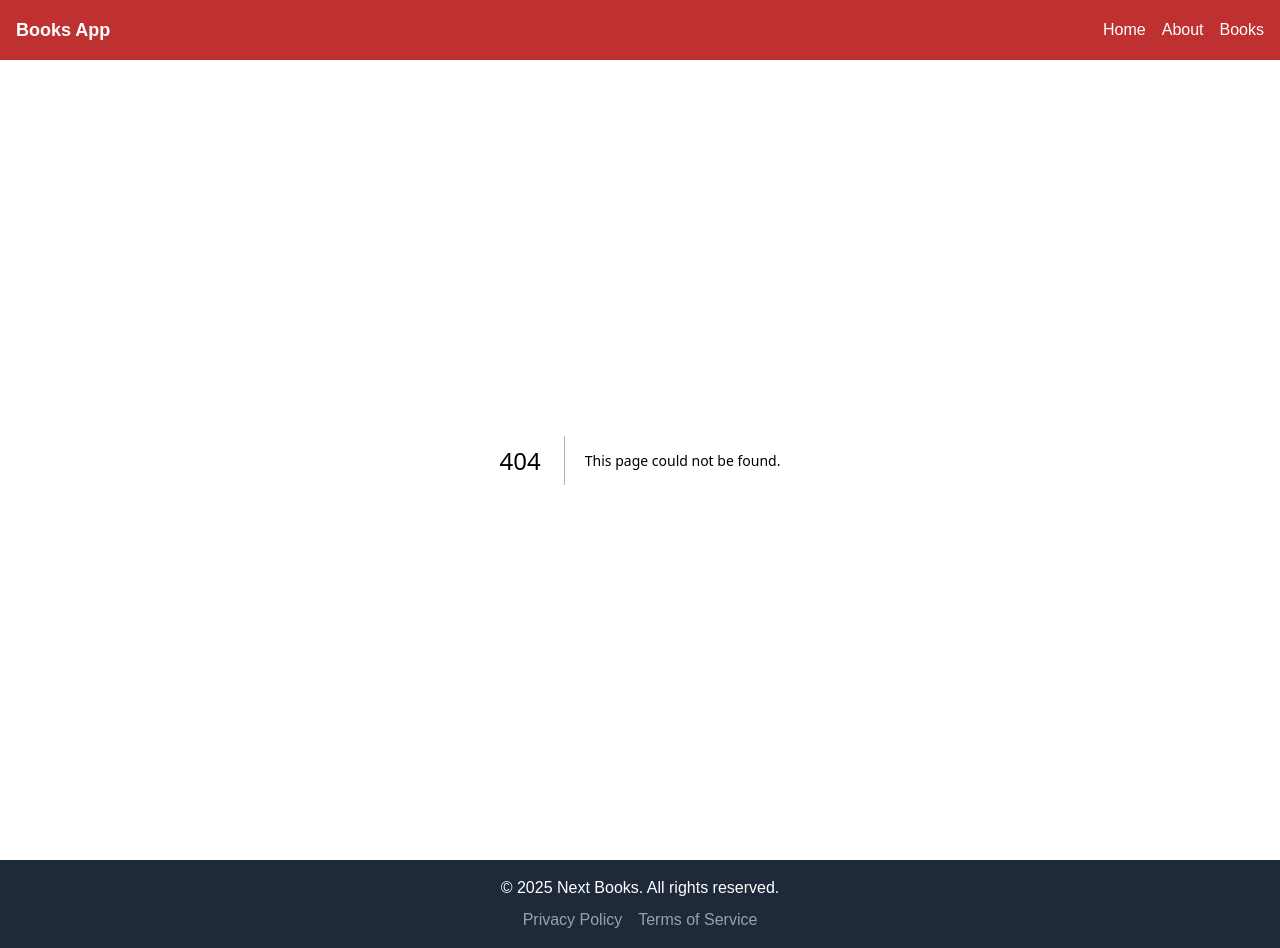
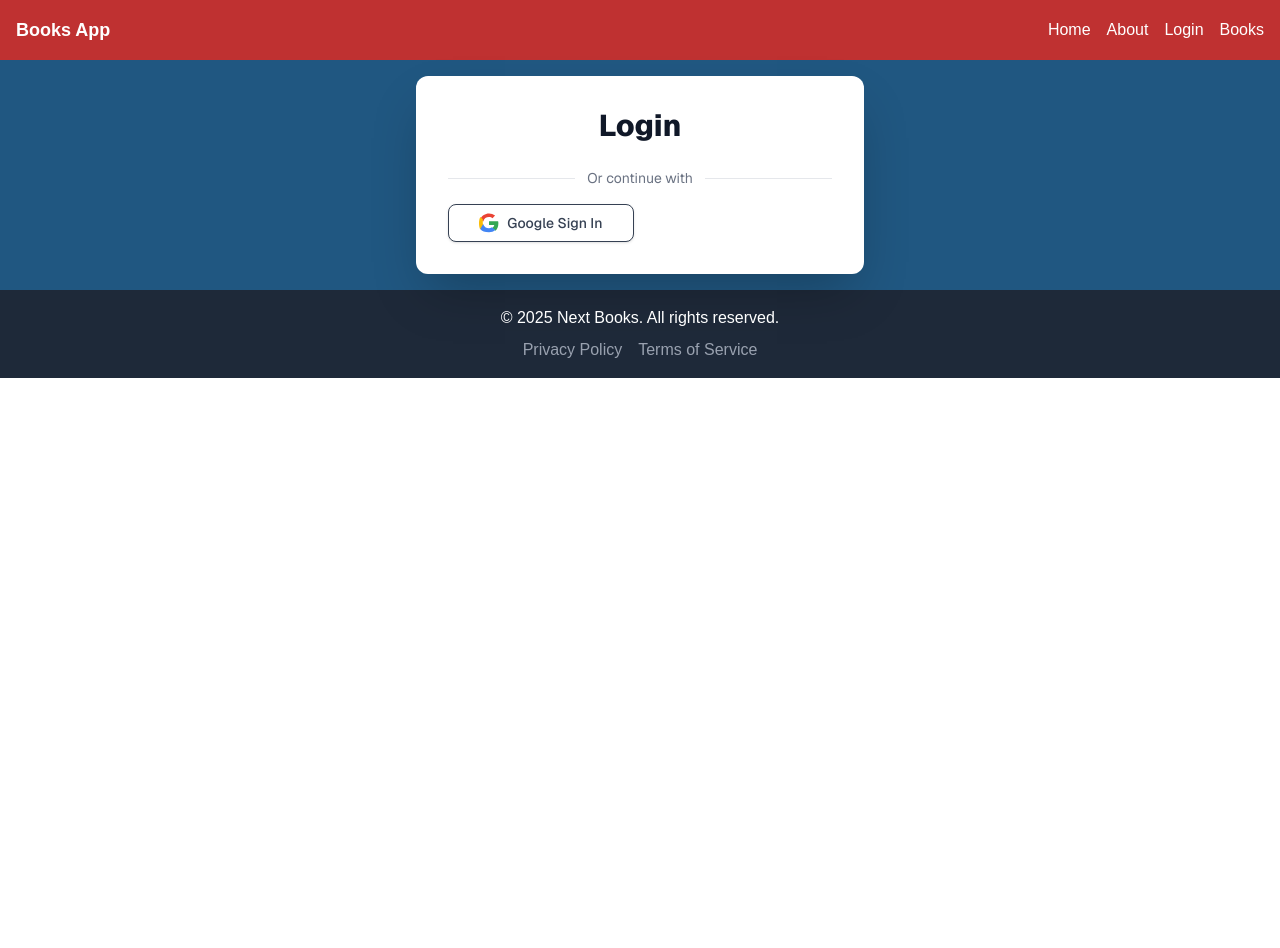
Before and after one commit to Apfirebolt/next_books, a Next.js app: page /login in a window 1280 px wide. Before the commit this address had no page. After the commit the page ends 800 px from the top, so only its background shows below. Built offline with nearby package versions, Linux system fonts and the light colour scheme; no server answers.

Commit message:
feat: added Google auth

```diff
--- a/package.json
+++ b/package.json
@@ -12,6 +12,7 @@
     "axios": "^1.8.3",
     "framer-motion": "^12.5.0",
     "next": "15.2.2",
+    "next-auth": "^4.24.11",
     "react": "^19.0.0",
     "react-dom": "^19.0.0",
     "zustand": "^5.0.3"
--- /dev/null
+++ b/src/app/api/auth/[...nextauth]/route.js
@@ -0,0 +1,43 @@
+import NextAuth from "next-auth";
+import Google from "next-auth/providers/google";
+
+export const authOptions = {
+  providers: [
+    // Add Google Provider or any other providers if needed
+    Google({
+      clientId: process.env.GOOGLE_CLIENT_ID,
+      clientSecret: process.env.GOOGLE_CLIENT_SECRET,
+      authorization: {
+        params: {
+          scope: "openid email profile https://www.googleapis.com/auth/userinfo.profile https://www.googleapis.com/auth/userinfo.email",
+          access_type: "offline",
+          prompt: "consent"
+        }
+      }
+    }),
+  ],
+  callbacks: {
+    // 1. Add user data (like user ID) to the JWT
+    async jwt({ token, user }) {
+      if (user) {
+        // user here is the object returned by the 'authorize' function above
+        token.id = user.id;
+        token.email = user.email; // Add other properties as needed
+      }
+      return token;
+    },
+    // 2. Add the ID from the JWT to the session object
+    async session({ session, token }) {
+      session.user.id = token.id;
+      return session;
+    },
+  },
+  session: {
+    strategy: "jwt",
+  },
+  secret: process.env.NEXTAUTH_SECRET,
+};
+
+const handler = NextAuth(authOptions);
+
+export { handler as GET, handler as POST };
--- a/src/app/layout.js
+++ b/src/app/layout.js
@@ -1,6 +1,7 @@
 import { Geist, Geist_Mono } from "next/font/google";
 import Header from "../components/header";
 import Footer from "../components/footer";
+import AuthProvider from "@/components/AuthProvider";
 import "./globals.css";
 
 const geistSans = Geist({
@@ -20,14 +21,19 @@ export const metadata = {
 
 export default function RootLayout({ children }) {
   return (
+    <AuthProvider>
       <html lang="en">
-      <body
-        className={`${geistSans.variable} ${geistMono.variable} antialiased`}
+
+        <body>
+          <Header />
+          <div
+            className={`${geistSans.variable} ${geistMono.variable} font-sans`}
           >
-        <Header />
             {children}
+          </div>
           <Footer />
         </body>
       </html>
+    </AuthProvider>
   );
 }
--- /dev/null
+++ b/src/app/login/page.jsx
@@ -0,0 +1,76 @@
+"use client";
+
+import React, { useState } from 'react';
+import { signIn, useSession, signOut } from 'next-auth/react';
+
+export default function Login() {
+  const { data: session, status } = useSession();
+
+  // Google sign in handler
+  const handleGoogleSignIn = () => {
+    signIn('google');
+  };
+
+  const [email, setEmail] = useState('');
+  const [password, setPassword] = useState('');
+  const [error, setError] = useState('');
+  const [loading, setLoading] = useState(false);
+
+  return (
+    <div className="flex items-center justify-center p-4 bg-secondary font-sans">
+      <div className="w-full max-w-md p-8 space-y-6 bg-white shadow-2xl rounded-xl">
+        <h1 className="text-3xl font-extrabold text-center text-gray-900">
+          Login
+        </h1>
+        {error && (
+          <div className="p-3 text-sm font-medium text-red-700 bg-red-100 border border-red-300 rounded-lg">
+            {error}
+          </div>
+        )}
+
+        <div>
+          <div className="flex items-center my-4">
+            <div className="flex-1 h-px bg-gray-200" />
+            <span className="px-3 text-sm text-gray-500">Or continue with</span>
+            <div className="flex-1 h-px bg-gray-200" />
+          </div>
+
+          <div className="grid grid-cols-2 gap-3">
+            <button
+              type="button"
+              onClick={handleGoogleSignIn}
+              disabled={loading}
+              aria-label="Sign in with Google"
+              className="inline-flex items-center justify-center py-2 px-4 border rounded-lg shadow-sm bg-white hover:bg-gray-50 text-sm font-medium text-gray-700 disabled:opacity-50"
+            >
+              <svg className="w-5 h-5 mr-2" viewBox="0 0 48 48" xmlns="http://www.w3.org/2000/svg" role="img" aria-hidden="true">
+                <path fill="#EA4335" d="M24 9.5c3.5 0 6.4 1.2 8.4 2.8l6.2-6.2C34.1 3 29.4 1 24 1 14.7 1 6.9 6.4 3.1 14.5l7.2 5.6C11.9 13.1 17.5 9.5 24 9.5z"/>
+                <path fill="#34A853" d="M46.5 24.5c0-1.6-.2-3.1-.6-4.6H24v9.1h12.6c-.5 3-2.5 5.6-5.3 7.2l8 6.2C43.8 39.3 46.5 32.6 46.5 24.5z"/>
+                <path fill="#FBBC05" d="M10.3 29.9c-.8-2.3-1.3-4.7-1.3-7.4 0-2.6.5-5 .3-7.3L3.1 9.6C1.1 13.6 0 18.7 0 24.5s1.1 10.9 3.1 14.9l7.2-5.6z"/>
+                <path fill="#4285F4" d="M24 46c6.1 0 11.2-2 15-5.4l-8-6.2c-2.2 1.5-5 2.4-7 2.4-6.6 0-12.1-4.4-14.1-10.6L3.1 38.4C6.9 44.6 14 46 24 46z"/>
+              </svg>
+              Google Sign In
+            </button>
+          </div>
+        </div>
+
+        {session?.user && (
+          <div className="pt-4 mt-4 border-t border-gray-200">
+            <div className="flex items-center justify-between">
+              <div className="text-sm text-gray-700">
+                Signed in as <span className="font-medium">{session.user.email || session.user.name}</span>
+              </div>
+              <button
+                type="button"
+                onClick={() => signOut()}
+                className="ml-4 inline-flex items-center px-4 py-2 border border-transparent text-sm font-medium rounded-lg shadow-sm text-white bg-red-600 hover:bg-red-700 focus:outline-none focus:ring-2 focus:ring-offset-2 focus:ring-red-500"
+              >
+                Log out
+              </button>
+            </div>
+          </div>
+        )}
+      </div>
+    </div>
+  );
+}
--- /dev/null
+++ b/src/components/AuthProvider.jsx
@@ -0,0 +1,7 @@
+'use client';
+import { SessionProvider } from 'next-auth/react';
+
+const AuthProvider = ({ children }) => {
+  return <SessionProvider>{children}</SessionProvider>;
+};
+export default AuthProvider;
--- a/src/components/header.jsx
+++ b/src/components/header.jsx
@@ -17,6 +17,11 @@ const Header = () => {
             </Link>
           </li>
           <li>
+            <Link href="/login" className="text-white hover:text-gray-200" passHref>
+              Login
+            </Link>
+          </li>
+          <li>
             <Link href="/books" className="text-white hover:text-gray-200" passHref>
               Books
             </Link>
```
Also changed, not shown: 2 other files (tests, documents, lock files or other folders). Lines whose indentation alone changed are shown as unchanged.
